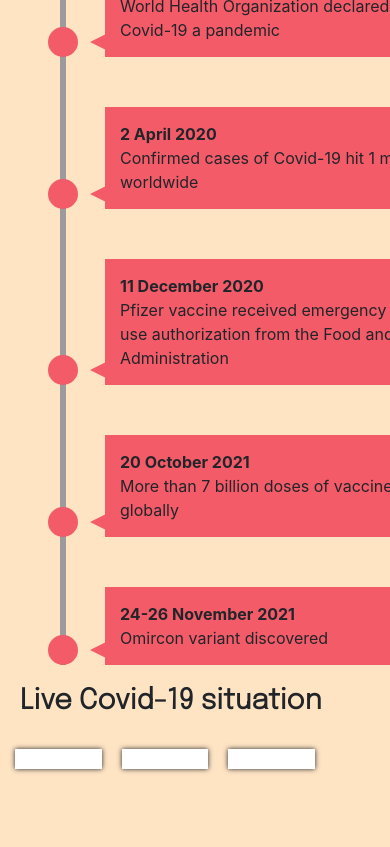
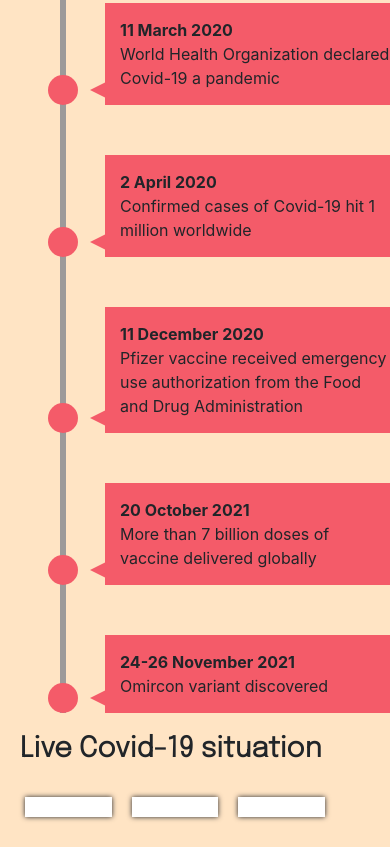
Before and after one commit to myongrui/Assignment2, a plain HTML site: page index.html in a window 390 px wide. Shown: the part 927-1774 px from the top of the page. Before the commit the page ends 1726 px from the top, so only its background shows below. Drawn offline with nearby package versions, Linux system fonts and the light colour scheme; no server answers.

Commit message:
index.css updated

```diff
--- a/index.css
+++ b/index.css
@@ -1,5 +1,5 @@
 .indexani{
-  height: 300;
+  height: 300px;
   display: block;
   margin-top: -90px;
   margin-left: auto;
@@ -9,7 +9,7 @@
 }
 .container {
   display: flex;
-  flex-flow: row, wrap;
+  flex-flow: row;
   padding-left: -30px;
   margin-left: -20px;
   }
@@ -133,10 +133,14 @@
 
 @media screen and (max-width: 900px) {
   .timeline ul li div {
-    width: 250px;
+    width: 120px;
   }
   .timeline ul li:nth-child(even) div {
-    left: -289px; /*250+45-6*/
+    left: -340px;
+    width: 300px;
+  }
+  .timeline ul li:nth-child(odd) div {
+    width: 300px;
   }
 }
 
@@ -177,10 +181,8 @@
   .container {
     display: flex;
     flex-flow: row, wrap;
-    padding-left: -10px;
-    margin-left: -30px;
   }
   h3{
   padding-left: 0px;
+  }
 }
-}
```
